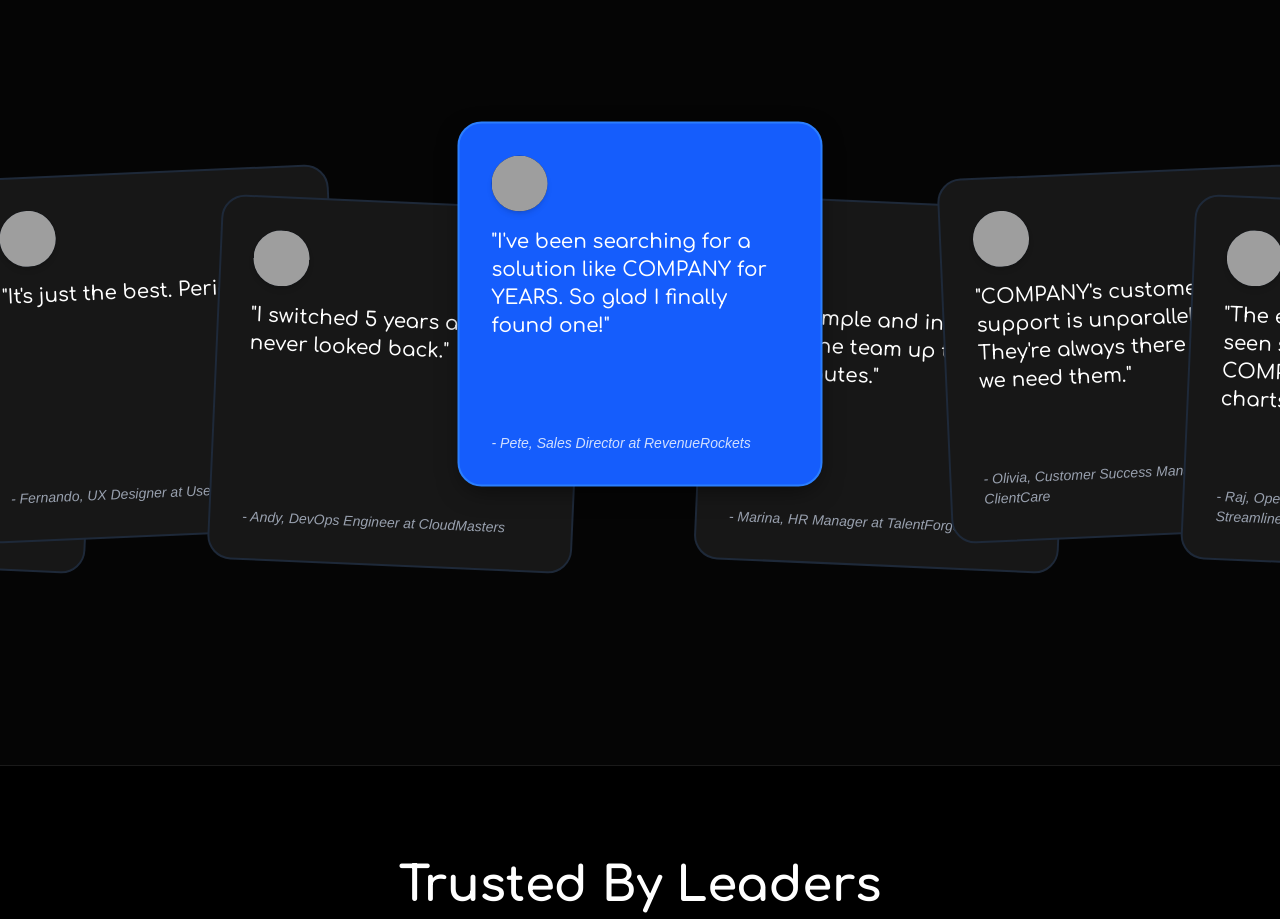
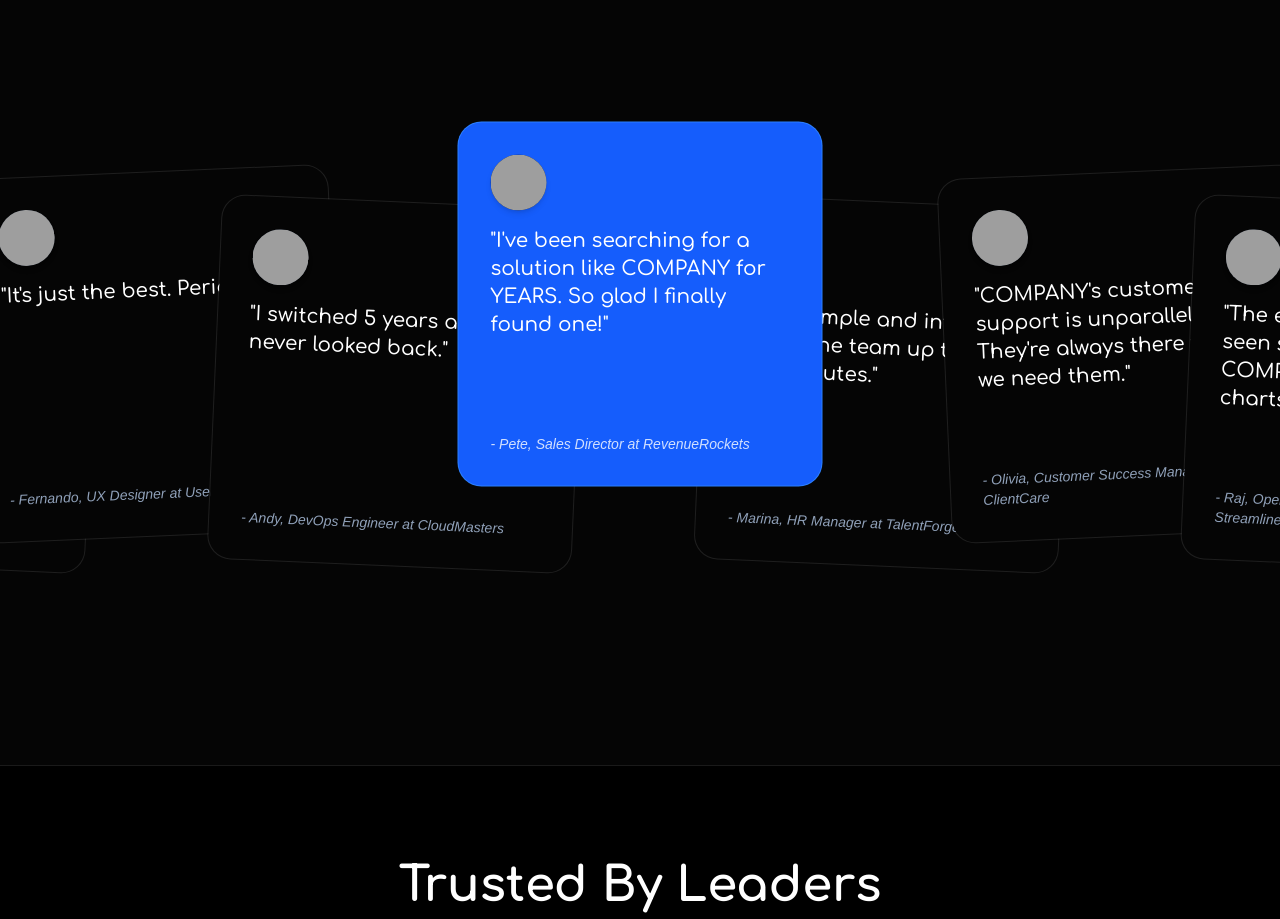
Before and after one commit to UNITY-11/unity11, a Next.js app in the folder apps/client/: page /about in a window 1280 px wide. Shown: the part 2060-2979 px from the top of the page. Built offline with nearby package versions, Linux system fonts and the light colour scheme; grey boxes are pictures that could not be loaded.

Commit message:
ui(testimonials): refine stagger testimonials with brand-aligned rounded cards

```diff
--- a/apps/client/src/components/ui/stagger-testimonials.tsx
+++ b/apps/client/src/components/ui/stagger-testimonials.tsx
@@ -149,12 +149,7 @@ const TestimonialCard: React.FC<TestimonialCardProps> = ({
       onClick={() => handleMove(position)}
       onMouseEnter={() => setIsHovered(true)}
       onMouseLeave={() => setIsHovered(false)}
-      className={cn(
-        "absolute left-1/2 top-1/2 cursor-pointer border-2 p-8 transition-all duration-500 ease-in-out rounded-3xl",
-        isCenter
-          ? "z-10 bg-blue-600 text-white border-blue-500"
-          : "z-0 bg-[#171717] text-white border-gray-800 hover:border-blue-500/50"
-      )}
+      className="absolute left-1/2 top-1/2 cursor-pointer transition-all duration-500 ease-in-out"
       style={{
         width: cardSize,
         height: cardSize,
@@ -166,8 +161,22 @@ const TestimonialCard: React.FC<TestimonialCardProps> = ({
           rotate(${isCenter ? 0 : position % 2 ? 2.5 : -2.5}deg)
           scale(${isHovered ? 1.02 : 1})
         `,
-        boxShadow: isCenter ? "0px 8px 25px -5px rgba(0,0,0,0.5)" : (isHovered ? "0px 10px 20px rgba(0,0,0,0.5)" : "0px 0px 0px 0px transparent")
+        zIndex: isCenter ? 10 : 0,
       }}
+    >
+      {/* Border Wrapper */}
+      <div
+        className={cn(
+          "w-full h-full p-[1px] transition-colors duration-300 rounded-[24px] overflow-hidden",
+          isCenter ? "bg-blue-500" : isHovered ? "bg-blue-500/50" : "bg-white/10"
+        )}
+      >
+        {/* Inner Card Background */}
+        <div
+          className={cn(
+            "w-full h-full p-8 flex flex-col relative rounded-[23px] overflow-hidden",
+            isCenter ? "bg-blue-600 text-white" : "bg-[#050505] text-white"
+          )}
         >
           <img
             src={testimonial.imgSrc}
@@ -182,10 +191,12 @@ const TestimonialCard: React.FC<TestimonialCardProps> = ({
           </h3>
           <p className={cn(
             "absolute bottom-8 left-8 right-8 mt-2 text-sm italic",
-        isCenter ? "text-white/80" : "text-gray-400"
+            isCenter ? "text-white/80" : "text-slate-400"
           )}>
             - {testimonial.by}
           </p>
+        </div>
+      </div>
     </div>
   );
 };
```
Lines whose indentation alone changed are shown as unchanged.
